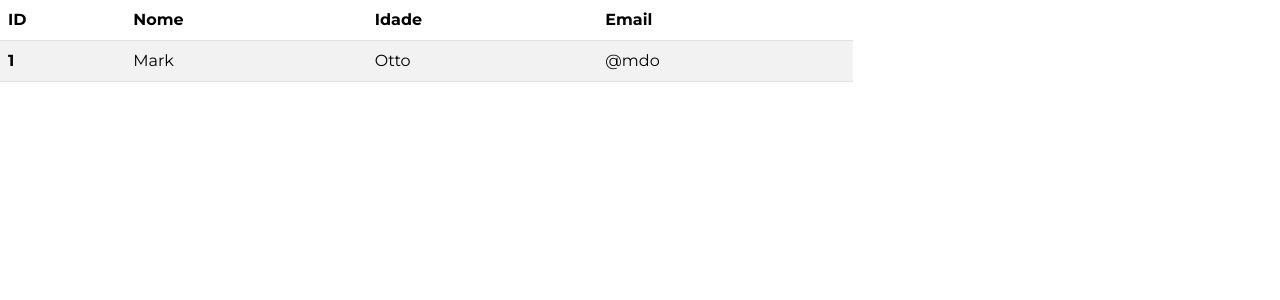
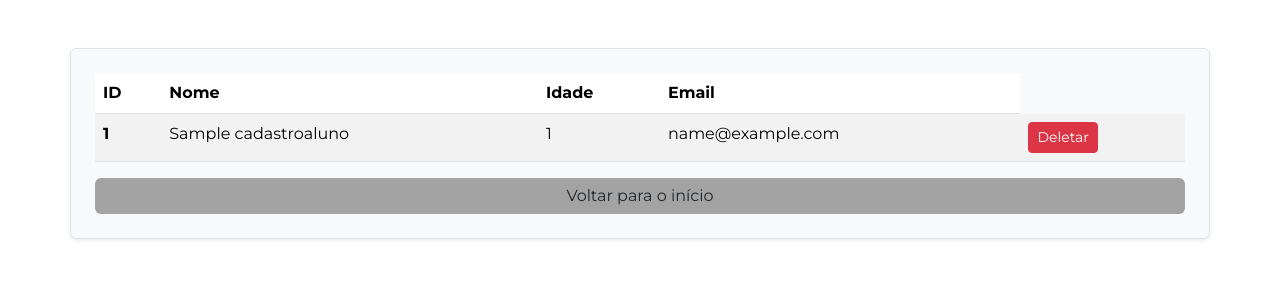
Before and after one commit to joaopedro-bn/cadastro-alunos-php, a PHP site: template projeto-estudo/view/lista.php in a window 1280 px wide. Shown: the top 300 px of the page. Run offline with PHP 8.4, Linux system fonts and the light colour scheme; the template is opened without the code that fills it: most values are stand-ins (such as "Sample title", 1, 10 or a date in 2020).

Commit message:
delete incluído

```diff
--- /dev/null
+++ b/projeto-estudo/controller/buscar-aluno.php
@@ -0,0 +1,9 @@
+<?php
+
+require "config.php";
+
+$stmt = $pdo->query("SELECT * FROM cadastroalunos");
+
+$alunos = $stmt->fetchAll(PDO::FETCH_ASSOC);
+
+?>
--- a/projeto-estudo/controller/delete.php
+++ b/projeto-estudo/controller/delete.php
@@ -1,7 +1,11 @@
 <?php
 
-    require "config.php";
+require "config.php";
 
+if (isset($_POST["btn-delete"])) {
 
+    $id = $_POST["id"];
+    $stmt = $pdo->prepare("DELETE FROM cadastroalunos WHERE id = ?");
+    $stmt->execute([$id]);
 
-?>
+}
--- a/projeto-estudo/view/index.php
+++ b/projeto-estudo/view/index.php
@@ -8,7 +8,7 @@
                 <div class="border border-1 shadow-sm p-4 mb-5 bg-body-tertiary rounded">
                     <div class="d-grid gap-3 mt-3 mb-3">
                         <a href="cadastro.php" class="btn btn-primary btn1"> Cadastrar aluno </a>
-                        <a href="../controller/lista.php" class="btn btn-primary btn2"> Ver alunos cadastrados </a>
+                        <a href="lista.php" class="btn btn-primary btn2"> Ver alunos cadastrados </a>
                     </div>
                 </div>
             </div>
--- a/projeto-estudo/view/lista.php
+++ b/projeto-estudo/view/lista.php
@@ -1,6 +1,10 @@
-<?php include "header.php" ?>
+<?php include "header.php"; ?>
+<?php include "../controller/buscar-aluno.php"; ?>
+<?php include "../controller/delete.php"; ?>
 
-<div class="col-8 justify-content-center">
+<div class="container mt-5">
+  <div class="row justify-content-center">
+    <div class="border border-1 shadow-sm p-4 mb-5 bg-body-tertiary rounded">
       <table class="table table-striped">
         <thead>
           <tr>
@@ -13,15 +17,32 @@
         <tbody>
 
           <?php foreach ($alunos as $aluno): ?>
+
             <tr>
-        <th scope="row">1</th>
-        <td>Mark</td>
-        <td>Otto</td>
-        <td>@mdo</td>
+              <th scope="row"><?php echo $aluno["id"] ?></th>
+              <td><?php echo $aluno["nome"] ?></td>
+              <td><?php echo $aluno["idade"] ?></td>
+              <td><?php echo $aluno["email"] ?></td>
+              <td>
+                <form action="lista.php" method="POST">
+
+                <input type="hidden" value="<?php echo $aluno["id"] ?>" name="id">
+
+                <button type="submit" class="btn btn-danger btn-sm" name="btn-delete" method="post">
+                Deletar
+                </button>
+
+                </form>
+              </td>
             </tr>
 
           <?php endforeach; ?>
 
         </tbody>
       </table>
+        <div class="d-grid gap-3">
+          <a href="index.php" class="btn btn3"> Voltar para o início </a>
         </div>
+    </div>
+  </div>
+</div>
```
Also changed, not shown: projeto-estudo/controller/listar.php (deleted, +0 -33 lines). Lines whose indentation alone changed are shown as unchanged.
